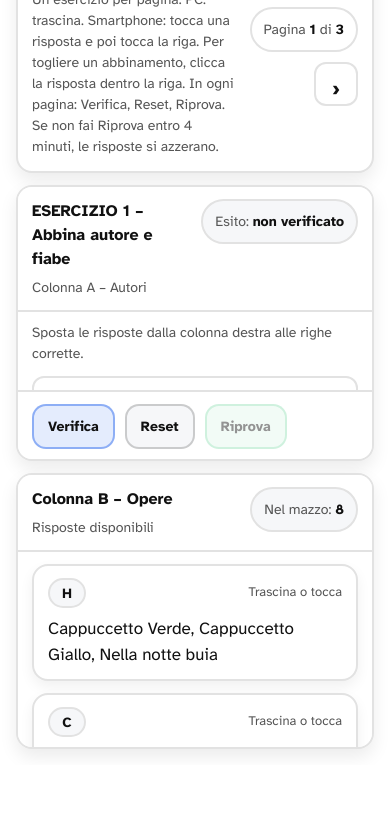
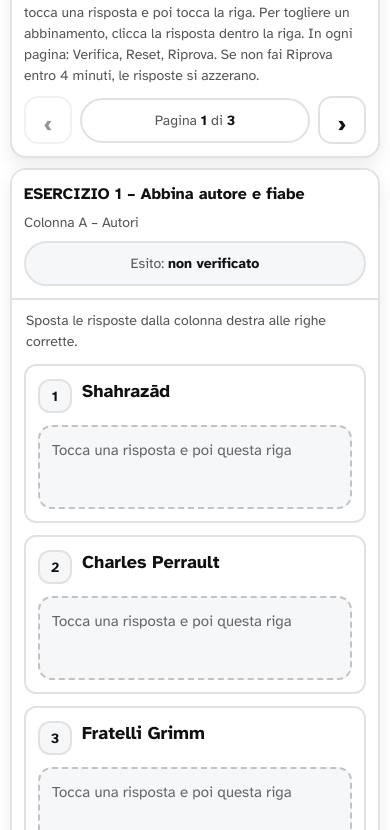
Before and after one commit to fr4barbero-cloud/TEST-abb.fiaba, a plain HTML site: page index.html in a window 390 px wide. Shown: the part 79-909 px from the top of the page. Before the commit the page ends 844 px from the top, so only its background shows below. Drawn offline with Linux system fonts and the light colour scheme.

Commit message:
Update index.html

```diff
--- a/index.html
+++ b/index.html
@@ -29,6 +29,7 @@
       --r:16px;
       --r2:12px;
 
+      /* Base desktop */
       --fs:18px;
       --lh:1.5;
       --stroke:2px;
@@ -47,6 +48,8 @@
       display:flex;
       justify-content:center;
       padding: 16px;
+      -webkit-text-size-adjust: 100%;
+      text-size-adjust: 100%;
     }
 
     .app{
@@ -104,6 +107,7 @@
       display:grid;
       place-items:center;
       transition: transform .08s ease, border-color .12s ease, background .12s ease;
+      touch-action: manipulation;
     }
     .arrow:hover{
       border-color: rgba(37,99,235,.45);
@@ -135,9 +139,8 @@
     }
     .page.active{ display:block; }
 
-    /* UNA PAGINA = UN QUIZ:
-       - PC: due colonne
-       - Smartphone: stack */
+    /* PC: due colonne.
+       Mobile: stack e più spazio click */
     .board{
       height:100%;
       display:grid;
@@ -148,7 +151,11 @@
     @media (max-width: 900px){
       .board{
         grid-template-columns: 1fr;
-        grid-template-rows: 1fr 1fr;
+        grid-template-rows: auto auto;
+      }
+      .app{
+        height: auto;
+        min-height: calc(100vh - 32px);
       }
     }
 
@@ -206,6 +213,8 @@
       overflow:auto;
       min-height:0;
       background: #fff;
+      -webkit-overflow-scrolling: touch;
+      overscroll-behavior: contain;
     }
 
     .rows{
@@ -298,9 +307,11 @@
       box-shadow: 0 6px 14px rgba(0,0,0,.06);
       transition: transform .10s ease, border-color .12s ease, background .12s ease;
       position:relative;
-      touch-action: none;
+      touch-action: none; /* drag */
       font-size: 17px;
       line-height: 1.5;
+      -webkit-tap-highlight-color: transparent;
+      word-break: break-word;
     }
     .card:hover{
       border-color: rgba(37,99,235,.55);
@@ -370,6 +381,8 @@
       font-family: inherit;
       font-size: 14px;
       transition: transform .08s ease, border-color .12s ease, background .12s ease;
+      touch-action: manipulation;
+      -webkit-tap-highlight-color: transparent;
     }
     button:active{ transform: translateY(1px); }
 
@@ -447,6 +460,155 @@
       pointer-events:none;
       z-index: 9999;
       display:none;
+    }
+
+    /* -----------------------------
+       MIGLIORIE MOBILE (fino a 600px)
+       - header in colonna
+       - bottoni più comodi
+       - pannelli con altezza naturale
+       - testo più grande e spaziature
+       ----------------------------- */
+    @media (max-width: 600px){
+      :root{
+        --fs: 17px;
+        --stroke: 2px;
+      }
+
+      body{
+        padding: 10px;
+      }
+
+      .app{
+        height: auto;
+        min-height: calc(100vh - 20px);
+        gap: 10px;
+      }
+
+      header{
+        flex-direction: column;
+        align-items: stretch;
+        gap: 10px;
+        padding: 12px;
+      }
+
+      .sub{
+        font-size: 14px;
+      }
+
+      .nav{
+        justify-content: space-between;
+        gap: 8px;
+      }
+
+      .arrow{
+        width: 48px;
+        height: 48px;
+        border-radius: 14px;
+        font-size: 22px;
+      }
+
+      .pageTag{
+        flex: 1 1 auto;
+        text-align: center;
+        padding: 10px 10px;
+      }
+
+      .panelHead{
+        padding: 12px;
+        flex-direction: column;
+        align-items: flex-start;
+        gap: 8px;
+      }
+
+      .panelHead h2{
+        font-size: 16px;
+      }
+
+      .badgePill{
+        width: 100%;
+        text-align: center;
+      }
+
+      .panelBody{
+        padding: 12px;
+        max-height: none;
+        overflow: visible; /* evita doppi scroll su mobile */
+      }
+
+      .board{
+        height: auto;
+        grid-template-rows: auto auto;
+      }
+
+      .row{
+        padding: 12px;
+      }
+
+      .leftLabel{
+        font-size: 18px;
+      }
+
+      .dropzone{
+        min-height: 84px;
+        padding: 12px;
+      }
+
+      .dropzone.empty::before{
+        content:"Tocca una risposta e poi questa riga";
+        font-size: 15px;
+      }
+
+      .card{
+        padding: 14px;
+        font-size: 16px;
+      }
+
+      .cardHeader{
+        margin-bottom: 10px;
+      }
+
+      .toolbar{
+        position: sticky;
+        bottom: 0;
+        z-index: 5;
+        padding: 10px 12px;
+        gap: 8px;
+      }
+
+      .btns{
+        width: 100%;
+        display: grid;
+        grid-template-columns: 1fr 1fr 1fr;
+        gap: 8px;
+      }
+
+      .btns button{
+        width: 100%;
+        min-height: 48px; /* target touch comodo */
+        padding: 12px 10px;
+        border-radius: 14px;
+      }
+
+      .stats{
+        width: 100%;
+        justify-content: center;
+        font-size: 13px;
+      }
+    }
+
+    /* Accessibilità: focus visibile */
+    button:focus-visible,
+    .card:focus-visible,
+    .dropzone:focus-visible,
+    .arrow:focus-visible{
+      outline: 3px solid rgba(37,99,235,.55);
+      outline-offset: 2px;
+    }
+
+    /* Riduci animazioni se richiesto dal sistema */
+    @media (prefers-reduced-motion: reduce){
+      *{ transition:none !important; }
     }
   </style>
 </head>
@@ -818,7 +980,6 @@
           updateCounters();
         });
 
-        // touch: tocca riga per inserire carta selezionata
         row.addEventListener("click", (e) => {
           if(e.target.closest(".card")) return;
 
@@ -866,7 +1027,6 @@
         });
         card.addEventListener("dragend", () => draggingId = null);
 
-        // click: se in riga -> torna a destra, altrimenti seleziona per touch
         card.addEventListener("click", () => {
           const parent = card.parentElement;
           if(parent && parent.classList.contains("dropzone")){
@@ -1036,12 +1196,10 @@
       return a;
     }
 
-    // Avvio 3 quiz: uno per pagina
     createMatchGame(document.getElementById("game1"), QUIZ1);
     createMatchGame(document.getElementById("game2"), QUIZ2);
     createMatchGame(document.getElementById("game3"), QUIZ3);
 
-    // Navigazione pagine
     const pageEls = [document.getElementById("page1"), document.getElementById("page2"), document.getElementById("page3")];
     const prevBtn = document.getElementById("prevPage");
     const nextBtn = document.getElementById("nextPage");
@@ -1060,6 +1218,9 @@
 
       prevBtn.disabled = currentPage === 1;
       nextBtn.disabled = currentPage === totalPages;
+
+      // su mobile, quando cambi pagina, torna in alto (più comodo)
+      window.scrollTo({ top: 0, behavior: "smooth" });
     }
 
     prevBtn.addEventListener("click", () => setPage(currentPage - 1));
```
